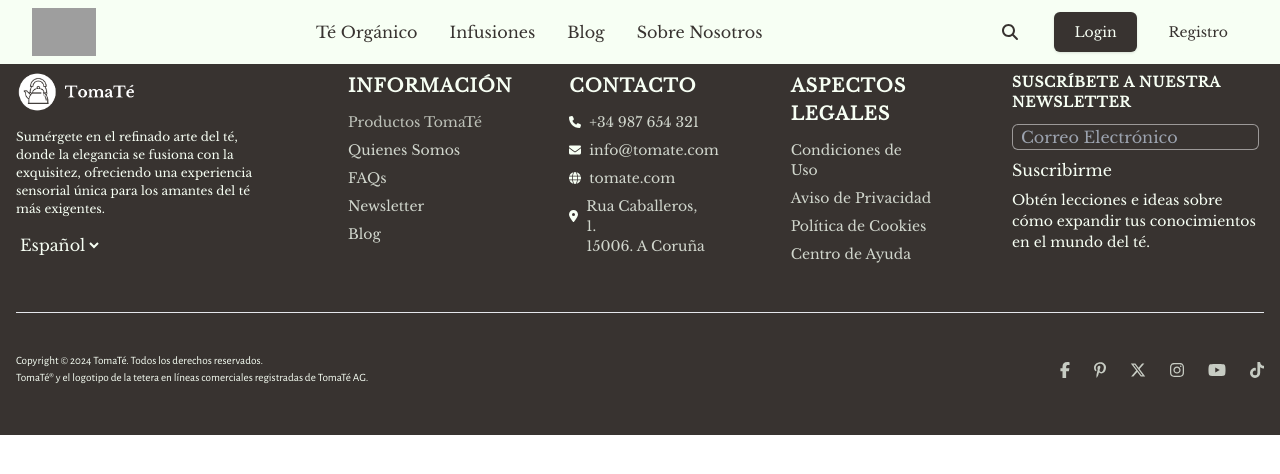
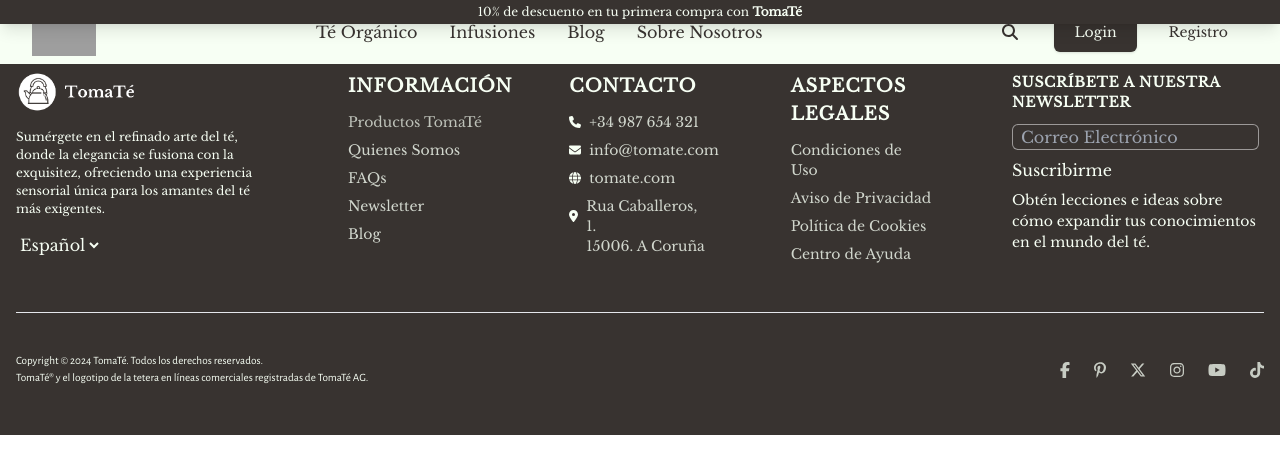
Before and after one commit to CrisCorreaS/TomaTe-homepage, a React (Vite) app: page / in a window 1280 px wide. Shown: the top 474 px of the page. Built offline with nearby package versions, Linux system fonts and the light colour scheme; grey boxes are pictures that could not be loaded; a web font is replaced by a local one.

Commit message:
descuento updated

```diff
--- a/src/components/descuento.jsx
+++ b/src/components/descuento.jsx
@@ -1,6 +1,6 @@
 function Descuento() {
   return (
-    <article className="fixed top-0 left-0 w-full bg-bg-dark text-bg-light font-baskerville py-1 px-4 shadow-lg flex items-center justify-center text-xs sm:text-xs xs:text-xs">
+    <article className="fixed top-0 left-0 w-full bg-bg-dark text-bg-light font-baskerville py-1 px-4 shadow-lg flex items-center justify-center text-xs sm:text-xs z-20">
       <p className="text-center">
         10% de descuento en tu primera compra con{" "}
         <strong className="font-semibold text-xs sm:text-xs xs:text-xs">
```
